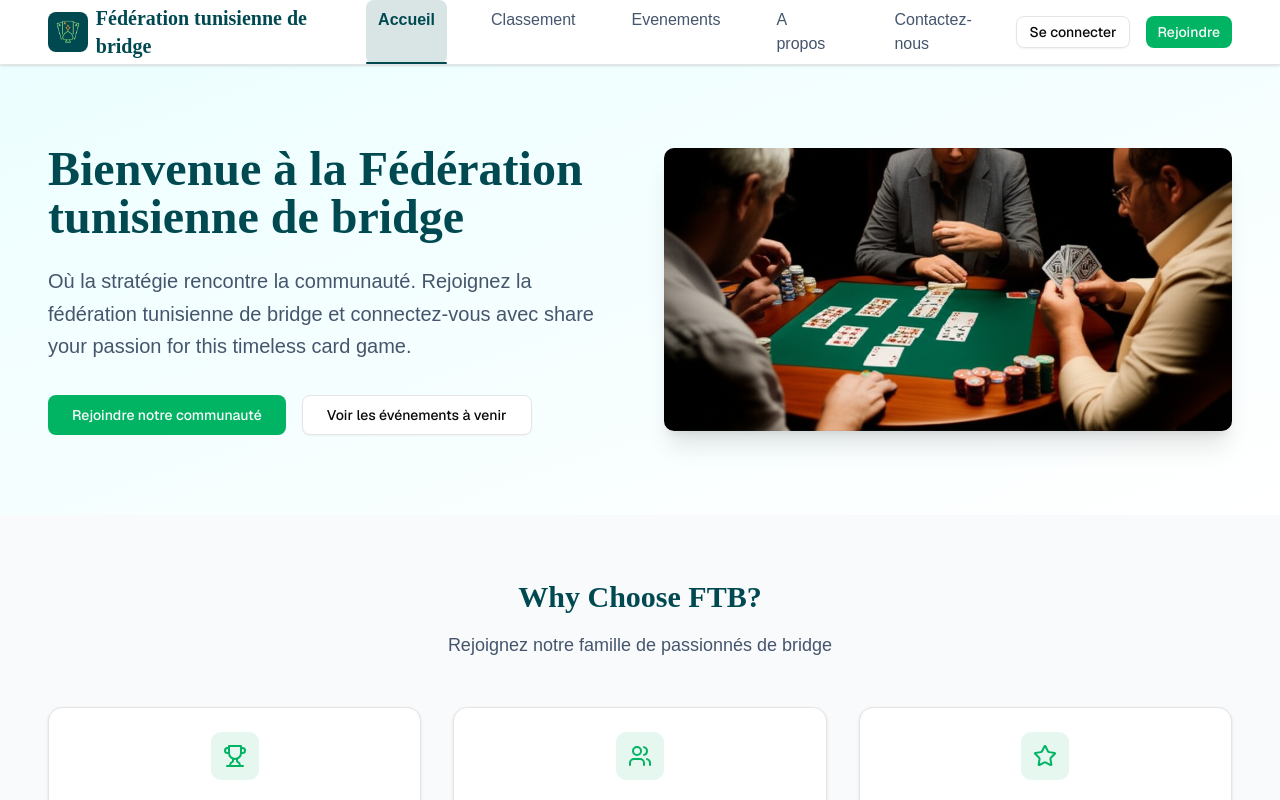
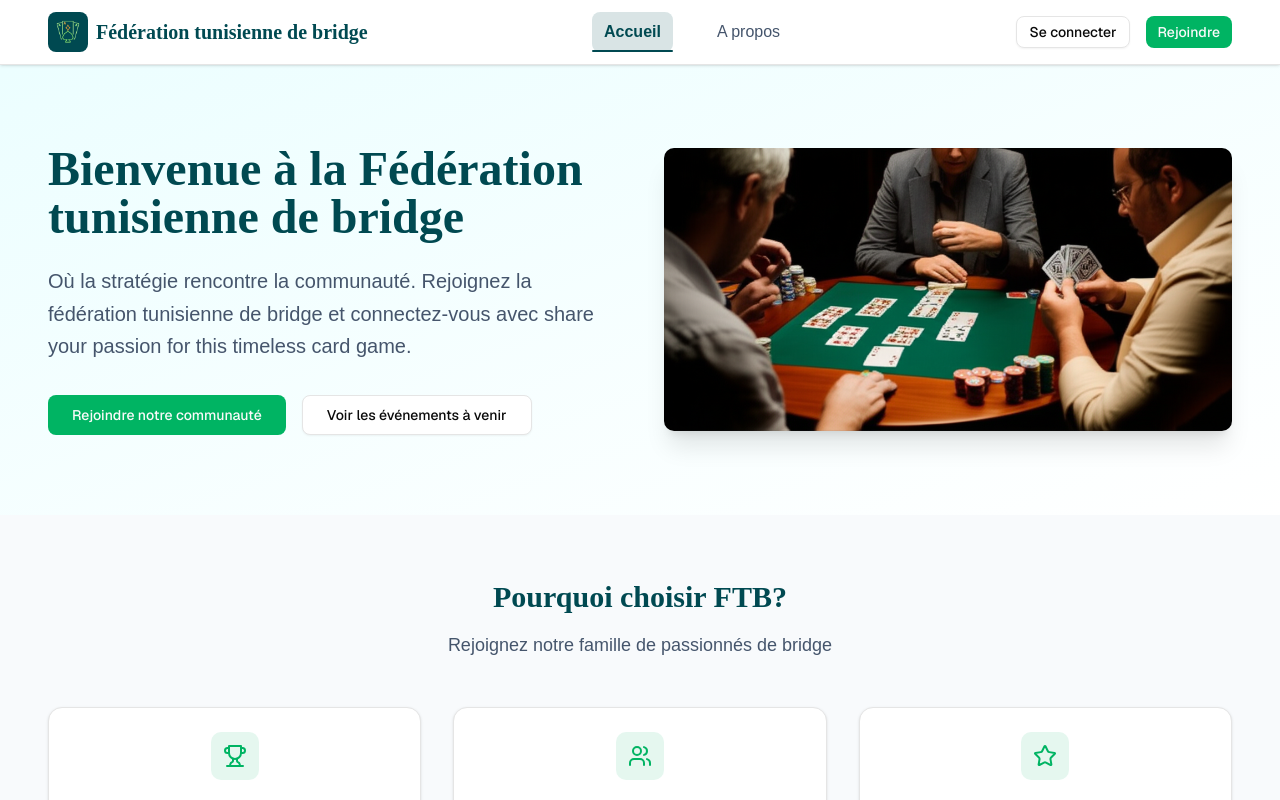
Before and after one commit to oookbaaa/Bridge_front, a Next.js app: page / in a window 1280 px wide. Shown: the top 800 px of the page. Built offline with nearby package versions, Linux system fonts and the light colour scheme.

Commit message:
Update French translations in HomePage and comment out navigation items in Header

```diff
--- a/app/page.tsx
+++ b/app/page.tsx
@@ -91,7 +91,7 @@ export default function HomePage() {
         <div className="max-w-[1600px] mx-auto px-6 sm:px-8 lg:px-12">
           <div className="text-center mb-12">
             <h2 className="font-heading text-3xl font-bold text-primary mb-4">
-              Why Choose FTB?
+              Pourquoi choisir FTB?
             </h2>
             <p className="font-body text-lg text-slate-600 max-w-2xl mx-auto">
               Rejoignez notre famille de passionnés de bridge
@@ -122,7 +122,7 @@ export default function HomePage() {
         </div>
       </section>
 
-      {/* Latest News Section */}
+      {/* Latest News Section
       <section className="py-16">
         <div className="max-w-[1600px] mx-auto px-6 sm:px-8 lg:px-12">
           <div className="flex justify-between items-center mb-12">
@@ -160,7 +160,7 @@ export default function HomePage() {
             ))}
           </div>
         </div>
-      </section>
+      </section> */}
 
       {/* CTA Section */}
       <section className="py-16 bg-primary">
--- a/components/header.tsx
+++ b/components/header.tsx
@@ -22,10 +22,10 @@ export function Header() {
 
   const navigation = [
     { name: 'Accueil', href: '/' },
-    { name: 'Classement', href: '/rankings' },
-    { name: 'Evenements', href: '/events' },
+    // { name: 'Classement', href: '/rankings' },
+    // { name: 'Evenements', href: '/events' },
     { name: 'A propos', href: '/about' },
-    { name: 'Contactez-nous', href: '/contact' },
+    // { name: 'Contactez-nous', href: '/contact' },
   ];
 
   const handleLogout = () => {
```
